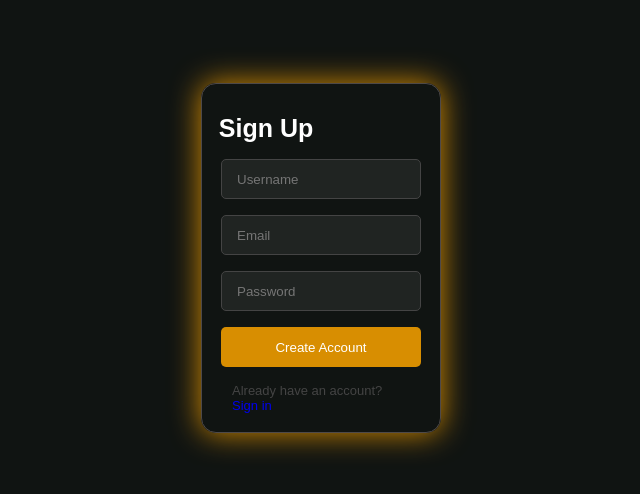
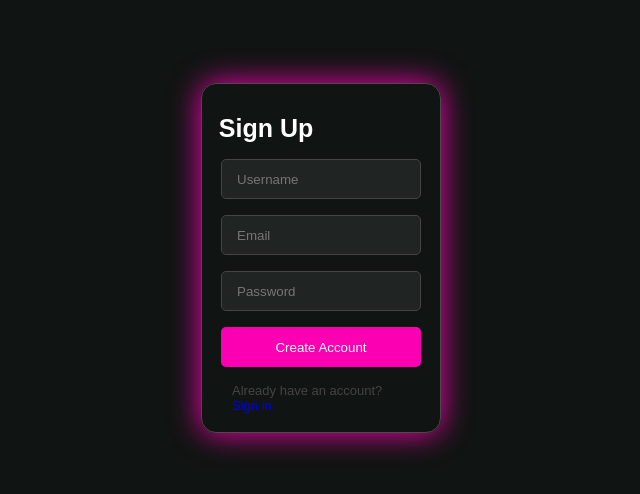
Before and after one commit to Timur1100/oqwieoi2eo1k2rp, a plain HTML site: page index.html in a window 1280 px wide. Shown: the part 142-636 px from the top of the page, without its empty margins (319-959 px from the left). Drawn offline with Linux system fonts and the light colour scheme.

Commit message:
Update index.html

```diff
--- a/index.html
+++ b/index.html
@@ -31,17 +31,11 @@
 
 <script>
 const colors = [
-    "#523634",
-    "#6e6702",
-    "#c05805",
-    "#db9501",
-    "#882426",
-    "#cdbea7",
-    "#323030",
-    "#003b46",
-    "#07575b",
-    "#66a5ad",
-    "#c4dfe6",
+  "#5100FF",
+    "#8B00FF",
+    "#D000FF",
+    "#FF00A8",
+    "#FF2878",
 ];
 
 let index= 0;
```
